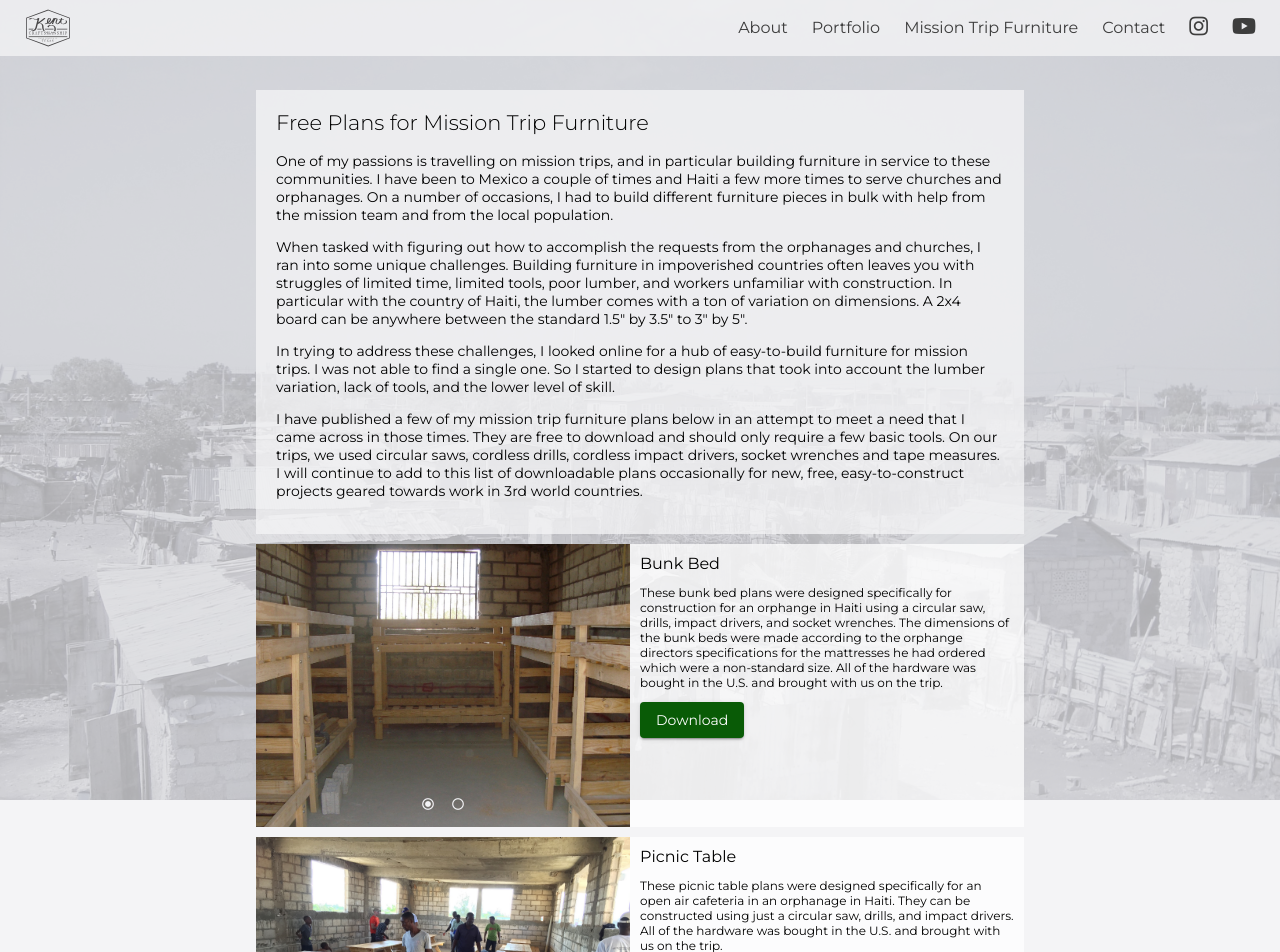
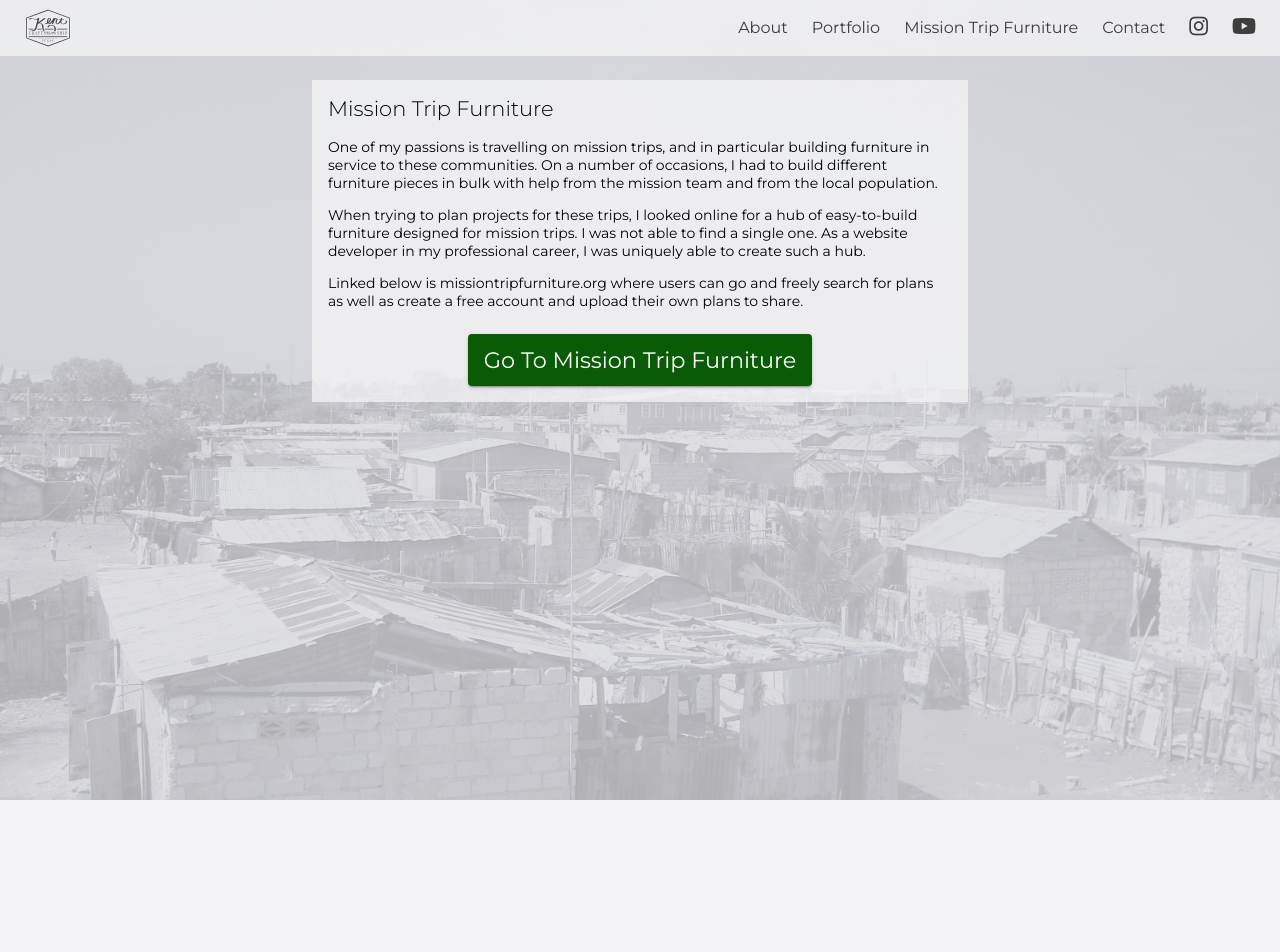
Before and after one commit to dougkent/kentcraftsmanship, an Angular app: page /mission-trip-furniture in a window 1280 px wide. Shown: the top 952 px of the page. After the commit the page ends 800 px from the top, so only its background shows below. Built offline with nearby package versions, Linux system fonts and the light colour scheme.

Commit message:
chore: removing mtf section and adding link to mtf.org

```diff
--- a/src/app/components/image-slider/image-slider.component.html
+++ /dev/null
@@ -1,10 +0,0 @@
-<div class="slider-container">
-    <div class="image" [ngStyle]="{ 'background-image': 'url(' + getSelectedImageUrl() + ')' }">
-    </div>
-    <div class="buttons" *ngIf="imageSliderUrls.length > 1">
-        <button mat-icon-button *ngFor="let url of imageSliderUrls" (click)="selectImage(url)">
-            <mat-icon *ngIf="!url.selected">radio_button_unchecked</mat-icon>
-            <mat-icon *ngIf="url.selected">radio_button_checked</mat-icon>
-        </button>
-    </div>
-</div>
--- a/src/app/components/image-slider/image-slider.component.scss
+++ /dev/null
@@ -1,33 +0,0 @@
-.slider-container {
-    width: 100%;
-    height: 100%;
-    position: relative;
-
-    .image {
-        width: 100%;
-        height: 100%;
-        background-size: cover;
-        background-position: center;
-    }
-
-    .buttons {
-        position: absolute;
-        bottom: 10px;
-        width: 100%;
-        text-align: center;
-
-        .mat-icon-button {
-            width: 30px;
-            height: 30px;
-            line-height: 30px;
-        }
-
-        .mat-icon {
-            font-size: 14px;
-            color: #f4f4f6;
-            width: 14px;
-            height: 14px;
-            line-height: 14px;
-        }
-    }
-}
--- a/src/app/components/image-slider/image-slider.component.ts
+++ /dev/null
@@ -1,43 +0,0 @@
-import { Component, Input } from '@angular/core';
-
-interface ImageSliderUrl {
-    imageUrl: string;
-    selected: boolean;
-}
-
-@Component({
-    selector: 'image-slider',
-    templateUrl: './image-slider.component.html',
-    styleUrls: ['./image-slider.component.scss'],
-})
-export class ImageSliderComponent {
-    imageSliderUrls: ImageSliderUrl[];
-
-    @Input()
-    set imageUrls(imageUrls: string[]) {
-        this.imageSliderUrls = imageUrls.map((imageUrl) => ({
-            imageUrl: imageUrl,
-            selected: false,
-        }));
-
-        this.selectImage(this.imageSliderUrls[0]);
-    }
-
-    constructor() {}
-
-    selectImage(event: ImageSliderUrl) {
-        for (const imageSliderUrl of this.imageSliderUrls) {
-            if (imageSliderUrl.imageUrl === event.imageUrl) {
-                imageSliderUrl.selected = true;
-            } else {
-                imageSliderUrl.selected = false;
-            }
-        }
-    }
-
-    getSelectedImageUrl(): string {
-        return this.imageSliderUrls.find(
-            (imageSliderUrl) => imageSliderUrl.selected,
-        ).imageUrl;
-    }
-}
--- a/src/app/components/index.ts
+++ b/src/app/components/index.ts
@@ -1,9 +1,3 @@
 import { NavBarComponent } from './nav/nav.component';
-import { MtfListComponent } from './mtf-list/mtf-list.component';
-import { ImageSliderComponent } from './image-slider/image-slider.component';
 
-export const components = [
-  ImageSliderComponent,
-  MtfListComponent,
-  NavBarComponent
-]
+export const components = [NavBarComponent];
--- a/src/app/components/mtf-list/mtf-list.component.html
+++ /dev/null
@@ -1,20 +0,0 @@
-<mat-grid-list cols="2" rowHeight="4:3" gutterSize="10px">
-    <mat-grid-tile *ngFor="let item of items" colspan="2" rowspan="1">
-        <div class="mtf-list-item">
-            <image-slider [imageUrls]="item.imageUrls" class="mtf-list-item-img"></image-slider>
-            <div class="mtf-list-item-info">
-                <div class="name">
-                    {{ item.name }}
-                </div>
-                <div class="description">
-                    <p>
-                        {{ item.description }}
-                    </p>
-                </div>
-                <div class="actions">
-                    <a mat-raised-button color="primary" [href]="item.pdfUrl" target="_blank">Download</a>
-                </div>
-            </div>
-        </div>
-    </mat-grid-tile>
-</mat-grid-list>
--- a/src/app/components/mtf-list/mtf-list.component.scss
+++ /dev/null
@@ -1,41 +0,0 @@
-.mtf-list-item {
-    display: block;
-    width: 100%;
-    height: 100%;
-    background: rgba(255,255, 255, 0.75);
-    display: flex;
-    color: inherit;
-    text-decoration: none;
-    font-size: 14px;
-
-    .mtf-list-item-img {
-        width: 50%;
-        height: 100%;
-        background-size: cover;
-        background-position: center;
-    }
-
-    .mtf-list-item-info {
-        width: 50%;
-        height: 100%;
-        padding: 10px;
-
-        .name {
-            font-size: 16px;
-        }
-
-        .description {
-            font-size: 12px;
-        }
-    }
-}
-
-@media screen and (max-width: 720px) {
-    .mtf-list-item {
-        .mtf-list-item-info {
-            .description {
-                display: none;
-            }
-        }
-    }
-}
--- a/src/app/containers/mtf/mtf.component.html
+++ b/src/app/containers/mtf/mtf.component.html
@@ -1,37 +1,39 @@
 <div class="kcs-mtf-container">
     <div class="mtf-background"></div>
-    <div class="mtf-container fade-in">
-        <div class="mtf-info">
-            <h1>Free Plans for Mission Trip Furniture</h1>
+    <div
+        class="mtf-container fade-in"
+        ngClass.gt-sm="tablet"
+        ngClass.gt-md="desktop"
+    >
+        <h1>Mission Trip Furniture</h1>
         <p>
-                One of my passions is travelling on mission trips, and in particular building furniture in service to
-                these communities. I have been to Mexico a couple of times and Haiti a few more times to serve churches
-                and orphanages. On a number of occasions, I had to build different furniture pieces in bulk with help
-                from the mission team and from the local population.
+            One of my passions is travelling on mission trips, and in particular
+            building furniture in service to these communities. On a number of
+            occasions, I had to build different furniture pieces in bulk with
+            help from the mission team and from the local population.
         </p>
         <p>
-                When tasked with figuring out how to accomplish the requests from the orphanages and churches, I ran
-                into some unique challenges. Building furniture in impoverished countries often leaves you with
-                struggles
-                of limited time, limited tools, poor lumber, and workers unfamiliar with construction. In particular
-                with the country of Haiti, the lumber comes with a ton of variation on dimensions. A 2x4 board can be
-                anywhere between the standard 1.5" by 3.5" to 3" by 5".
+            When trying to plan projects for these trips, I looked online for a
+            hub of easy-to-build furniture designed for mission trips. I was not
+            able to find a single one. As a website developer in my professional
+            career, I was uniquely able to create such a hub.
         </p>
         <p>
-                In trying to address these challenges, I looked online for a hub of easy-to-build furniture for
-                mission trips. I was not able to find a single one. So I started to design plans that took into account
-                the lumber variation, lack of tools, and the lower level of skill.
+            Linked below is missiontripfurniture.org where users can go and
+            freely search for plans as well as create a free account and upload
+            their own plans to share.
         </p>
-            <p>
-                I have published a few of my mission trip furniture plans below in an attempt to meet a need that I came
-                across in those times. They are free to download and should only require a few basic tools. On our
-                trips, we used circular saws, cordless drills, cordless impact drivers, socket wrenches and tape
-                measures. I will continue to add to this list of downloadable plans occasionally for new, free,
-                easy-to-construct projects geared towards work in 3rd world countries.
-            </p>
-        </div>
-        <div class="mtf-list">
-            <mtf-list [items]="items"></mtf-list>
+
+        <div class="button-row" fxLayout="row" fxLayoutAlign="center">
+            <a
+                mat-raised-button
+                color="primary"
+                href="https://missiontripfurniture.org"
+                target="_blank"
+                ngClass.gt-sm="tablet"
+            >
+                Go To Mission Trip Furniture
+            </a>
         </div>
     </div>
 </div>
--- a/src/app/containers/mtf/mtf.component.scss
+++ b/src/app/containers/mtf/mtf.component.scss
@@ -1,5 +1,5 @@
 .kcs-mtf-container {
-    padding-top: 40px;
+    padding: 80px 16px 16px 16px;
 
     .mtf-background {
         background: url(../../../assets/mtf-bg.jpg); //Photo by Jessica Furtney on Unsplash
@@ -14,43 +14,35 @@
     }
 
     .mtf-container {
+        font-size: 14px;
+        padding: 16px 16px;
+        margin: 0 auto;
+        background: rgba(244, 244, 246, 0.75);
 
-        .mtf-info {
-            width: 60%;
-            margin: 50px auto 10px auto;
-            font-size: 14px;
-            padding: 20px 0px;
-            background: rgba(244, 244, 246, 0.75);
+        &.tablet {
+            width: 70%;
+        }
 
-            h1 {
-                margin-top: 0px;
-                margin-left: 20px;
-                margin-right: 20px;
-                font-weight: 300;
-            }
+        &.desktop {
+            width: 50%;
+        }
 
-            p {
-                margin-left: 20px;
-                margin-right: 20px;
+        h1 {
+            margin-top: 0px;
+            font-weight: 300;
+        }
+
+        a {
+            font-size: 1.1rem;
+            padding: 8px 16px;
+
+            &.tablet {
+                font-size: 1.4rem;
             }
         }
 
-        .mtf-list {
-            width: 60%;
-            margin: 0px auto 50px auto;
-            padding: 0px 20px;
+        .button-row {
+            margin-top: 24px;
         }
     }
-
-    @media screen and (max-width: 1024px) {
-        .mtf-container {
-            .mtf-info {
-                width: 80%;
-            }
-            .mtf-list {
-                width: 80%;
-            }
-        }
-    }
-
 }
--- a/src/app/containers/mtf/mtf.component.ts
+++ b/src/app/containers/mtf/mtf.component.ts
@@ -1,39 +1,10 @@
-import { Component, OnInit } from '@angular/core';
-
-import { MtfItem } from '../../models/mtf-item.model';
+import { Component } from '@angular/core';
 
 @Component({
     selector: 'app-mtf',
     templateUrl: './mtf.component.html',
-    styleUrls: ['./mtf.component.scss']
+    styleUrls: ['./mtf.component.scss'],
 })
-
-export class MtfComponent implements OnInit {
-
-    items: MtfItem[];
-
-    constructor() { }
-
-    ngOnInit() {
-        this.items = [
-            {
-                name: 'Bunk Bed',
-                description: 'These bunk bed plans were designed specifically for construction for an orphange in Haiti using a circular saw, drills, impact drivers, and socket wrenches. The dimensions of the bunk beds were made according to the orphange directors specifications for the mattresses he had ordered which were a non-standard size. All of the hardware was bought in the U.S. and brought with us on the trip.',
-                imageUrls: [
-                    '../../../assets/mission-trip-furniture/kent-craftsmanship-bunk-beds.jpg',
-                    '../../../assets/mission-trip-furniture/kent-craftsmanship-bunk-bed.jpg'
-                ],
-                pdfUrl: '../../../assets/mission-trip-furniture/kent-craftsmanship-bunk-bed.pdf',
-            },
-            {
-                name: 'Picnic Table',
-                description: 'These picnic table plans were designed specifically for an open air cafeteria in an orphanage in Haiti. They can be constructed using just a circular saw, drills, and impact drivers. All of the hardware was bought in the U.S. and brought with us on the trip.',
-                imageUrls: [
-                    '../../../assets/mission-trip-furniture/kent-craftsmanship-picnic-tables.jpg',
-                    '../../../assets/mission-trip-furniture/kent-craftsmanship-picnic-table.jpg'
-                ],
-                pdfUrl: '../../../assets/mission-trip-furniture/kent-craftsmanship-picnic-table.pdf',
-            }
-        ]
-    }
+export class MtfComponent {
+    constructor() {}
 }
```
Also changed, not shown: src/app/components/mtf-list/mtf-list.component.ts (deleted, +0 -15 lines). Lines whose indentation alone changed are shown as unchanged.
